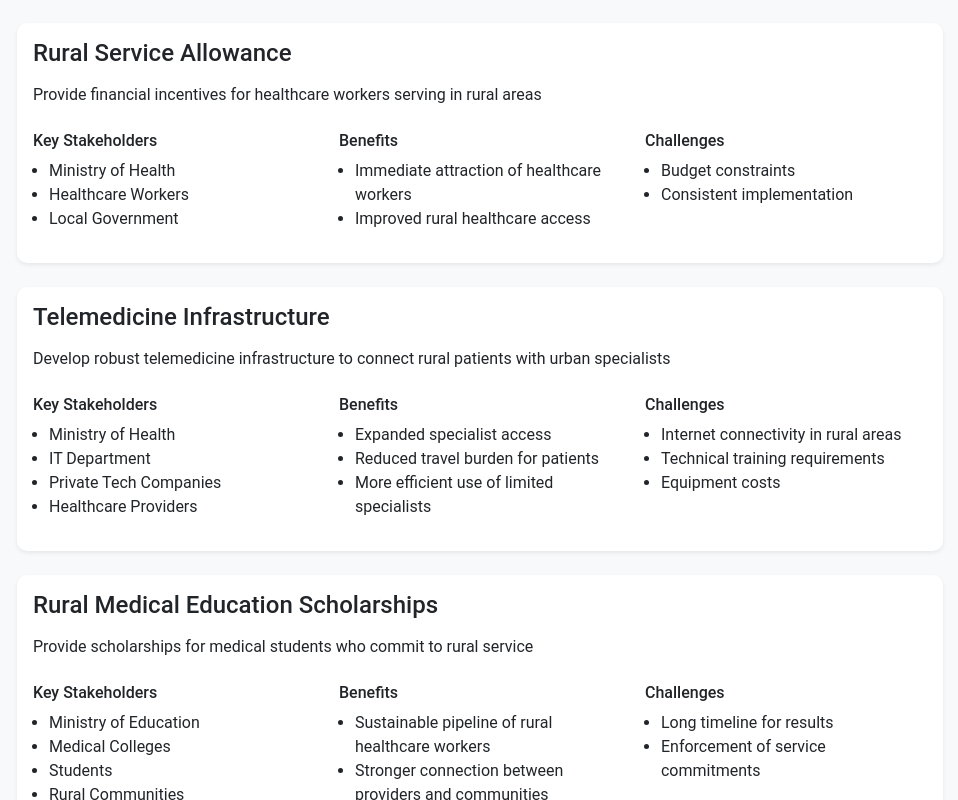
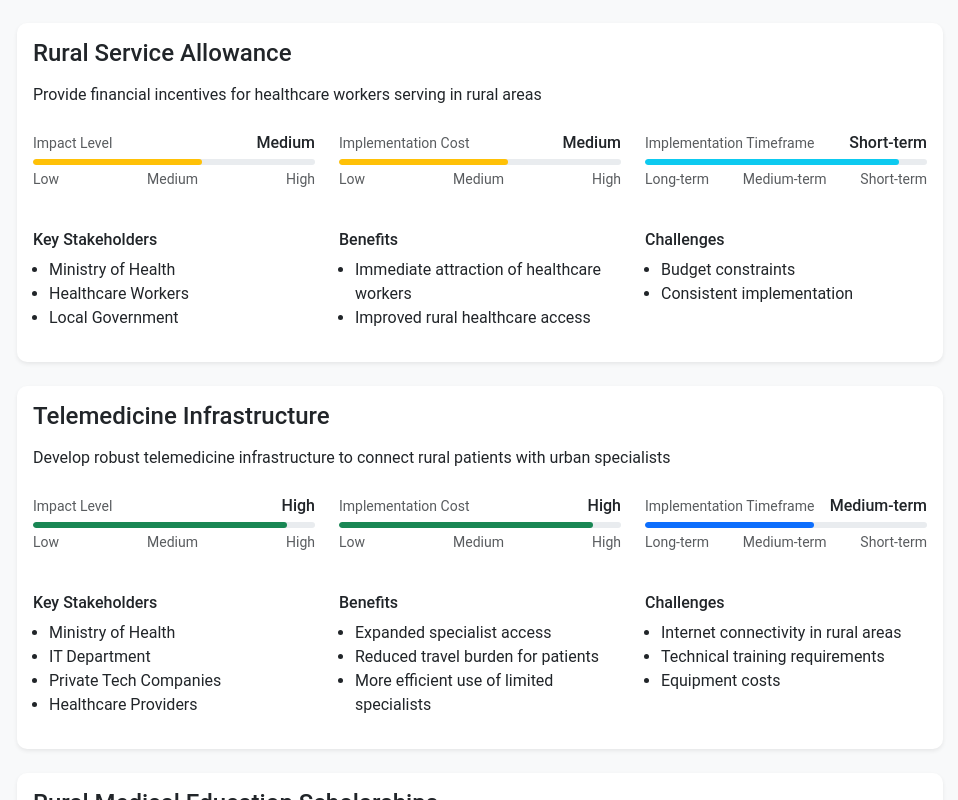
Before and after one commit to hrishu802/Rural-Healthcare-in-India, a React (Create React App) app: page /eps-analysis in a window 1280 px wide. Shown: the part 960-1760 px from the top of the page, without its empty margins (160-1118 px from the left). Built offline with nearby package versions, Linux system fonts and the light colour scheme; no server answers.

Commit message:
Add data bars with color markers to policy analysis page

```diff
--- a/src/pages/EPSAnalysis.tsx
+++ b/src/pages/EPSAnalysis.tsx
@@ -39,6 +39,88 @@ const EPSAnalysis: React.FC = () => {
       default:
         return 'secondary';
     }
+  };
+
+  // Get actual color value from semantic level
+  const getColorValue = (level: string): string => {
+    switch (level) {
+      case 'high':
+        return '#198754'; // success green
+      case 'medium':
+        return '#ffc107'; // warning yellow
+      case 'low':
+        return '#dc3545'; // danger red
+      case 'short-term':
+        return '#0dcaf0'; // info blue
+      case 'medium-term':
+        return '#0d6efd'; // primary blue
+      case 'long-term':
+        return '#6c757d'; // secondary gray
+      default:
+        return '#6c757d'; // default to secondary
+    }
+  };
+
+  // Calculate percentage for the data bar
+  const calculatePercentage = (level: string): number => {
+    switch (level) {
+      case 'high':
+        return 90;
+      case 'medium':
+        return 60;
+      case 'low':
+        return 30;
+      case 'short-term':
+        return 90;
+      case 'medium-term':
+        return 60;
+      case 'long-term':
+        return 30;
+      default:
+        return 50;
+    }
+  };
+
+  // Data Bar Component
+  const DataBar = ({ label, level, type }: { label: string, level: string, type: 'impact' | 'cost' | 'time' }) => {
+    const percentage = calculatePercentage(level);
+    const color = getColorValue(level);
+
+    return (
+      <div className="mb-3">
+        <div className="d-flex justify-content-between align-items-center mb-1">
+          <label className="small text-muted mb-0">{label}</label>
+          <span className="fw-medium">{level.charAt(0).toUpperCase() + level.slice(1)}</span>
+        </div>
+        <div className="position-relative">
+          <div
+            className="progress position-absolute top-0 start-0 rounded-pill"
+            style={{
+              height: '6px',
+              width: '100%',
+              backgroundColor: '#e9ecef',
+              zIndex: 1
+            }}
+          >
+            <div
+              className="progress-bar"
+              style={{
+                width: `${percentage}%`,
+                backgroundColor: color,
+                transition: 'width 0.3s ease-in-out',
+                borderRadius: '3px'
+              }}
+            ></div>
+          </div>
+          <div style={{ height: '6px' }}></div>
+        </div>
+        <div className="d-flex justify-content-between mt-1">
+          <small className="text-muted">{type === 'impact' || type === 'cost' ? 'Low' : 'Long-term'}</small>
+          <small className="text-muted">{type === 'impact' || type === 'cost' ? 'Medium' : 'Medium-term'}</small>
+          <small className="text-muted">{type === 'impact' || type === 'cost' ? 'High' : 'Short-term'}</small>
+        </div>
+      </div>
+    );
   };
 
   return (
@@ -113,6 +195,31 @@ const EPSAnalysis: React.FC = () => {
                       <Card.Body>
                         <h4 className="mb-3">{policy.name}</h4>
                         <p>{policy.description}</p>
+
+                        {/* Data Bar Section */}
+                        <div className="row mt-4 mb-3">
+                          <div className="col-md-4">
+                            <DataBar
+                              label="Impact Level"
+                              level={policy.impactLevel}
+                              type="impact"
+                            />
+                          </div>
+                          <div className="col-md-4">
+                            <DataBar
+                              label="Implementation Cost"
+                              level={policy.implementationCost}
+                              type="cost"
+                            />
+                          </div>
+                          <div className="col-md-4">
+                            <DataBar
+                              label="Implementation Timeframe"
+                              level={policy.timeFrame}
+                              type="time"
+                            />
+                          </div>
+                        </div>
 
                         <div className="row mt-4">
                           <div className="col-md-4 mb-3">
```
